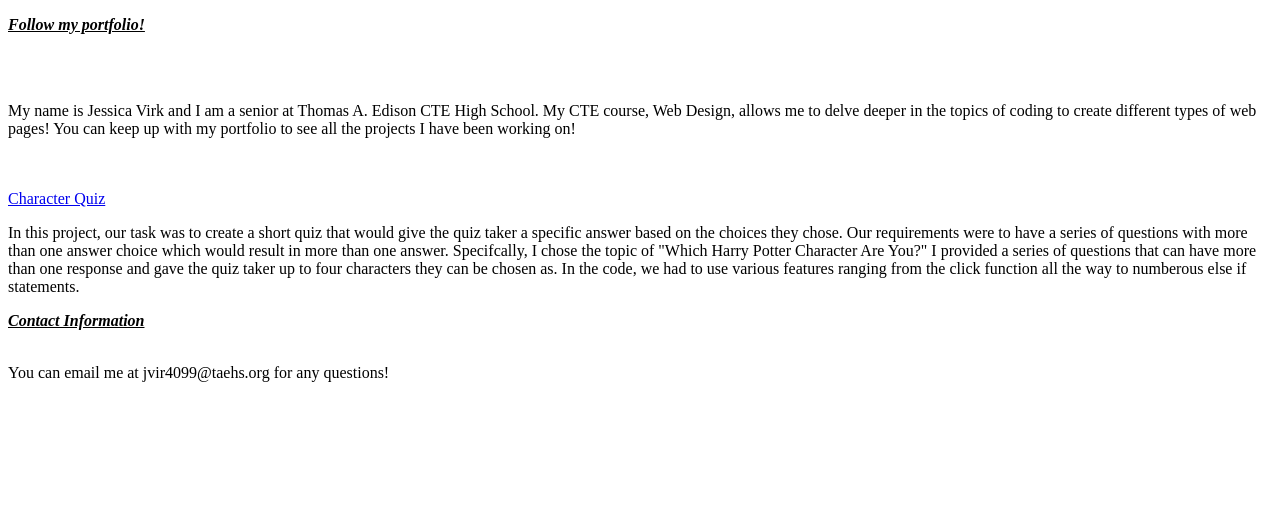
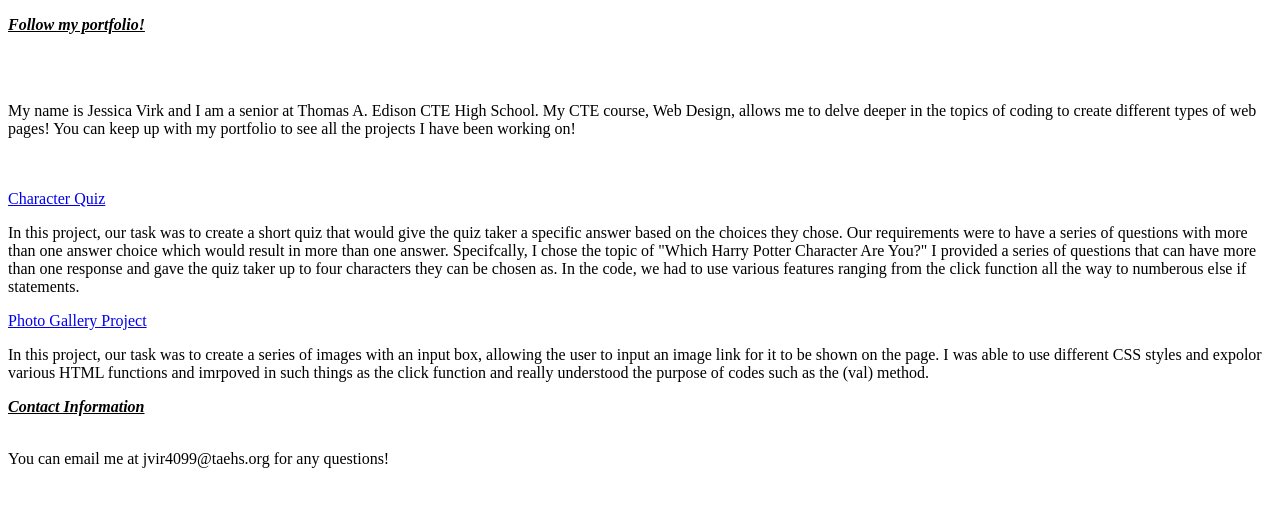
Before and after one commit to JessicaVirk/JessicaVirk.github.io, a plain HTML site: page index.html in a window 1280 px wide. Drawn offline with Linux system fonts and the light colour scheme.

Commit message:
Update index.html

```diff
--- a/index.html
+++ b/index.html
@@ -19,6 +19,15 @@
     numberous else if statements.</p>
 
 
+<a href="<a href="https://jessicavirk.github.io/Which-Harry-Potter-Character-Are-You-1/."> Photo Gallery Project </a>
+
+                                                    <p> In this project, our task was to create a series of images with an input box, allowing the user
+                                                                                         to input an image link for it to be shown on the page. I was able to use
+                                                                                         different CSS styles and expolor various HTML functions and imrpoved in such things
+                                                                                         as the click function and really understood the purpose of codes such as the (val) method.
+                                                                                      </p>
+
+
 <p> <em> <b> <u> Contact Information </b> </em> </u> </p>
 
   <br>
```
